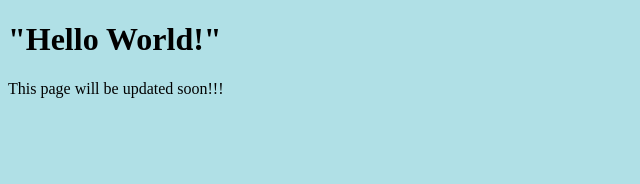
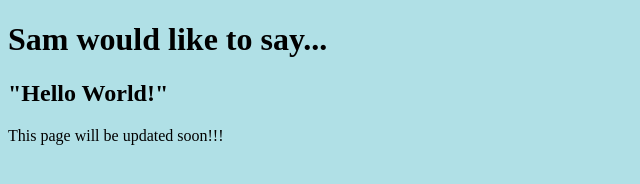
Before and after one commit to samch1980/samch1980.github.io, a plain HTML site: page index.html in a window 1280 px wide. Shown: the whole page, without its empty margins (0-640 px from the left). Drawn offline with Linux system fonts and the light colour scheme.

Commit message:
HTML update1

```diff
--- a/index.html
+++ b/index.html
@@ -6,8 +6,8 @@
     <title>Sam Chamas - Hello World!</title>
 </head>
 <body style="background-color:powderblue;">
-    <title>Sam would like to say...</title>
-    <h1>"Hello World!"</h1>
+    <h1>Sam would like to say...</h1>
+    <h2>"Hello World!"</h2>
     <p>
        This page will be updated soon!!!
     </p>
```
